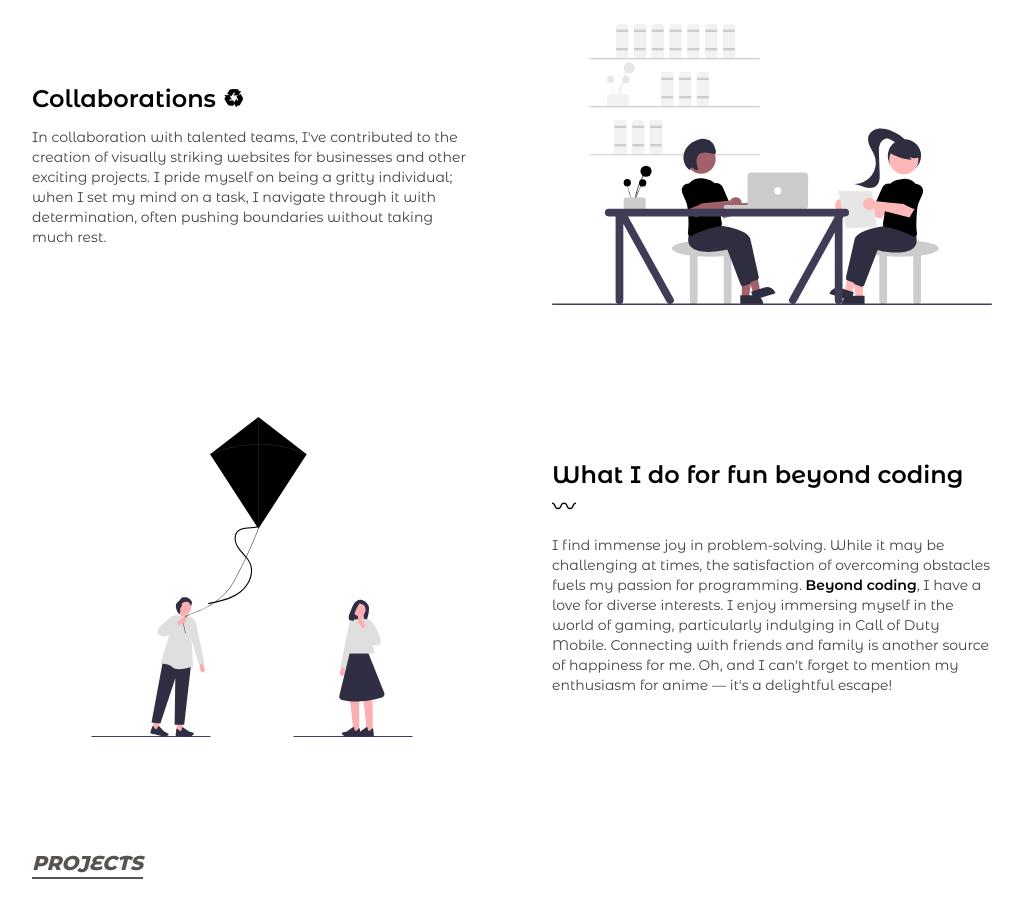
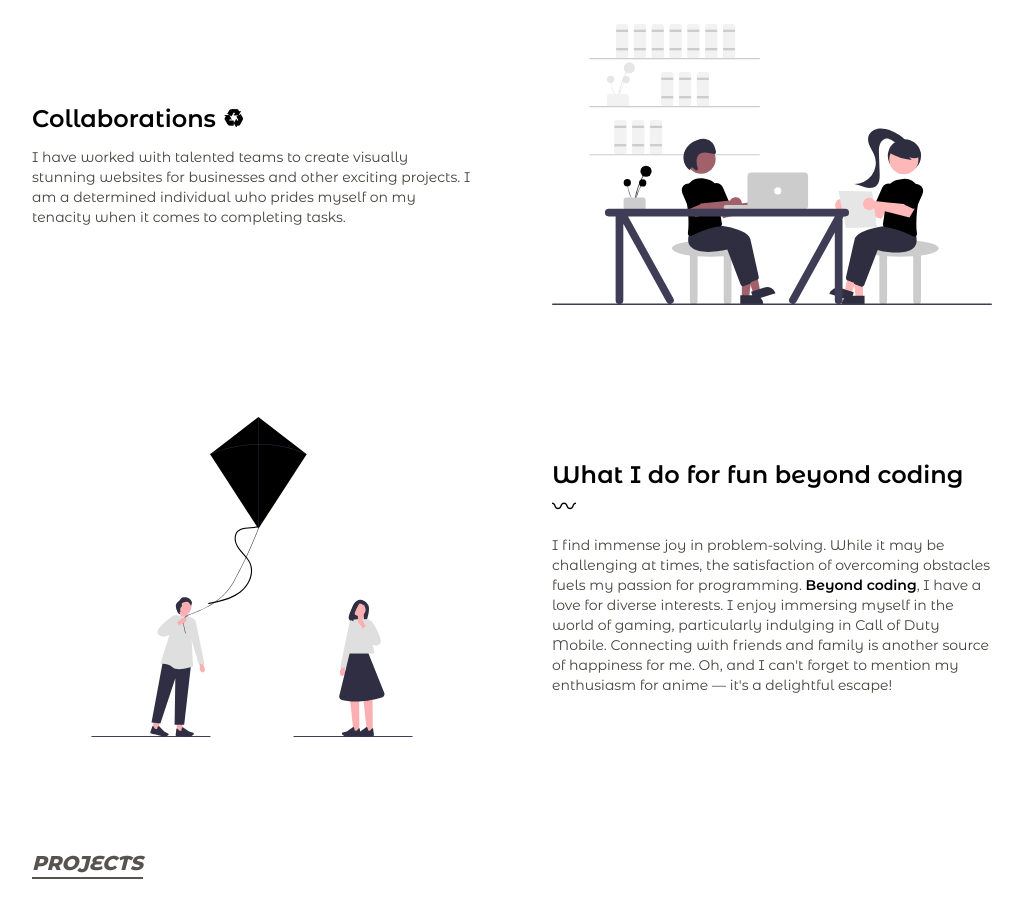
Before and after one commit to blossomobasi/blossoms-portfolio, a Next.js app: page / in a window 1280 px wide. Shown: the part 1200-2117 px from the top of the page, without its empty margins (128-1151 px from the left). Built offline with nearby package versions, Linux system fonts and the light colour scheme.

Commit message:
Update: change text

```diff
--- a/src/components/about/AboutSlice2.tsx
+++ b/src/components/about/AboutSlice2.tsx
@@ -7,11 +7,9 @@ const AboutSlice2 = () => {
             <div className="w-full text-center md:text-left">
                 <h2 className="text-2xl font-semibold">Collaborations ♻</h2>
                 <p className="text-sm mt-3 text-stone-700 dark:text-stone-500">
-                    In collaboration with talented teams, I&apos;ve contributed to the creation of
-                    visually striking websites for businesses and other exciting projects. I pride
-                    myself on being a gritty individual; when I set my mind on a task, I navigate
-                    through it with determination, often pushing boundaries without taking much
-                    rest.
+                    I have worked with talented teams to create visually stunning websites for
+                    businesses and other exciting projects. I am a determined individual who prides
+                    myself on my tenacity when it comes to completing tasks.
                 </p>
             </div>
 
```
